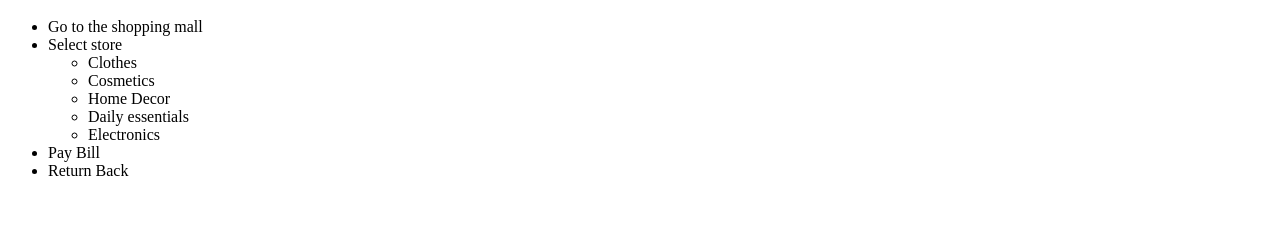
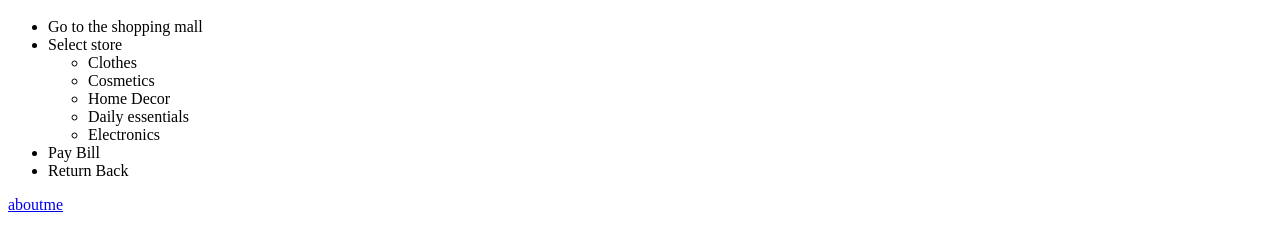
Before and after one commit to 44-563-Web-Apps-S21/webapps-s21-assignment-3-snasam, a plain HTML site: page Index.html in a window 1280 px wide. Shown: the part 460-708 px from the top of the page. Drawn offline with Linux system fonts and the light colour scheme.

Commit message:
file committed

```diff
--- a/Index.html
+++ b/Index.html
@@ -48,7 +48,6 @@
     <li>Pay Bill</li>
     <li>Return Back</li>
 </ul>
-
-
+    <a href=https://github.com/44-563-Web-Apps-S21/webapps-s21-assignment-3-snasam/blob/main/aboutme.html>aboutme</a>
 </body>
 </html>
```
